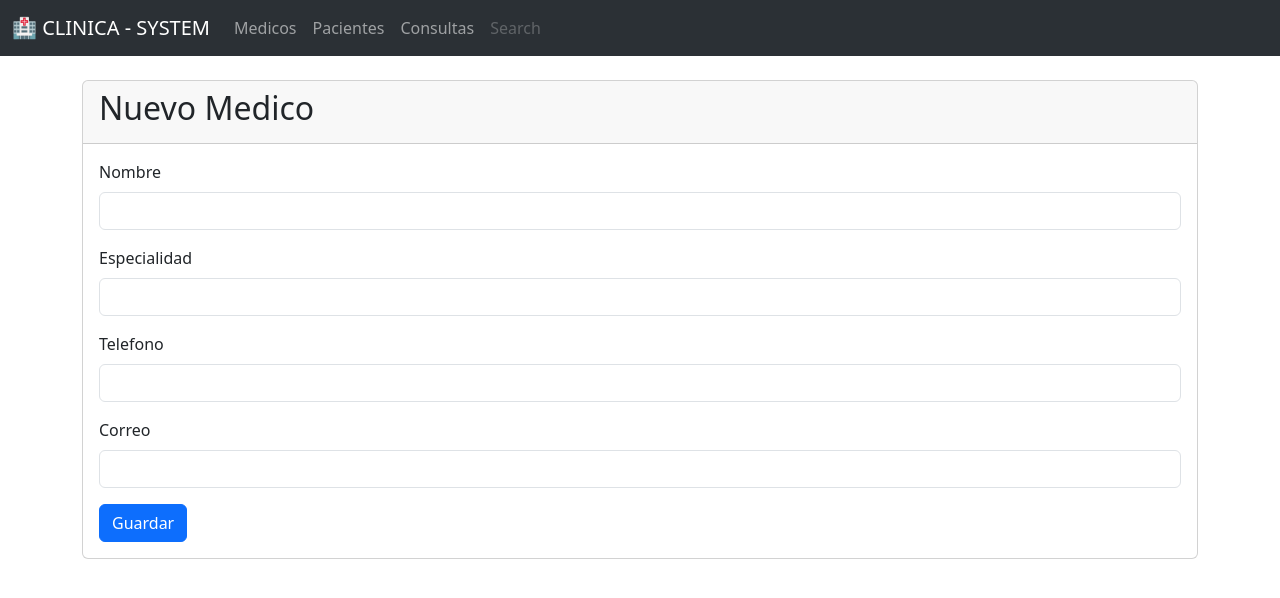
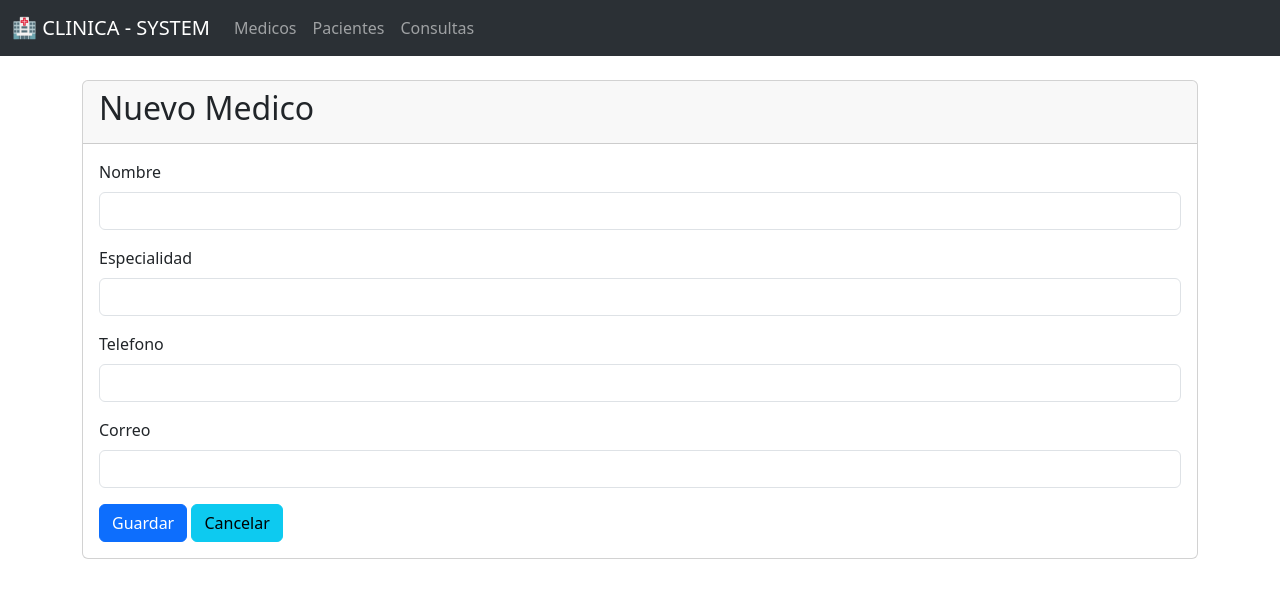
Before and after one commit to carlosingsistem/sismedic_participacion, a Flask app: page /medicos/create in a window 1280 px wide. Shown: the top 598 px of the page. Run offline with Flask 3, Linux system fonts and the light colour scheme.

Commit message:
Adicion de el boton cancelar que redirige al index, Esto para medicos pacientes y consultas. Modificacion de la plantilla base

```diff
--- a/templates/base.html
+++ b/templates/base.html
@@ -22,7 +22,6 @@
                     <a class="nav-link {{ is_active("/medicos/") }}" aria-current="page" href="/medicos/">Medicos</a>
                     <a class="nav-link {{ is_active("/pacientes/") }}" href="/pacientes/">Pacientes</a>
                     <a class="nav-link {{ is_active("/consultas/") }}" href="/consultas/">Consultas</a>
-                    <a class="nav-link disabled" aria-disabled="true">Search</a>
                 </div>
             </div>
         </div>
--- a/templates/consultas/create.html
+++ b/templates/consultas/create.html
@@ -41,6 +41,7 @@
             </div>
 
             <button type="submit" class="btn btn-primary">Guardar</button>
+            <a href="{{ url_for('consulta.index') }}" class="btn btn-info">Cancelar</a>
         </form>
     </div>
 </div>
--- a/templates/consultas/edit.html
+++ b/templates/consultas/edit.html
@@ -41,6 +41,7 @@
             </div>
 
             <button type="submit" class="btn btn-primary">Guardar</button>
+            <a href="{{ url_for('consulta.index') }}" class="btn btn-info">Cancelar</a>
         </form>
     </div>
 </div>
--- a/templates/medicos/create.html
+++ b/templates/medicos/create.html
@@ -27,6 +27,7 @@
             </div>
 
             <button type="submit" class="btn btn-primary">Guardar</button>
+            <a href="{{ url_for('medico.index') }}" class="btn btn-info">Cancelar</a>
         </form>
     </div>
 </div>
--- a/templates/medicos/edit.html
+++ b/templates/medicos/edit.html
@@ -27,6 +27,7 @@
             </div>
 
             <button type="submit" class="btn btn-primary">Actualizar</button>
+            <a href="{{ url_for('medico.index') }}" class="btn btn-info">Cancelar</a>
         </form>
     </div>
 </div>
```
